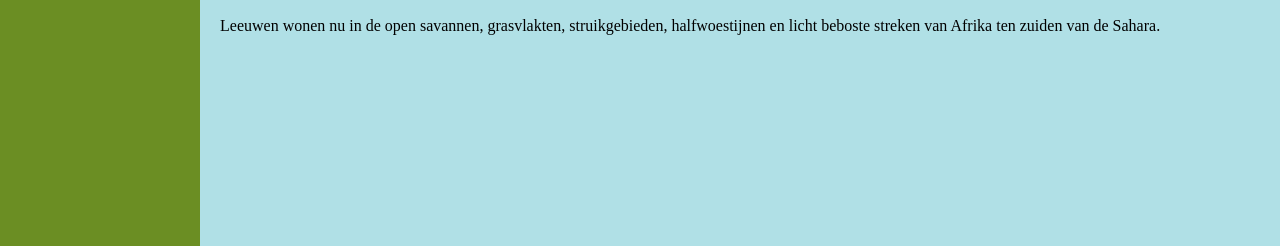
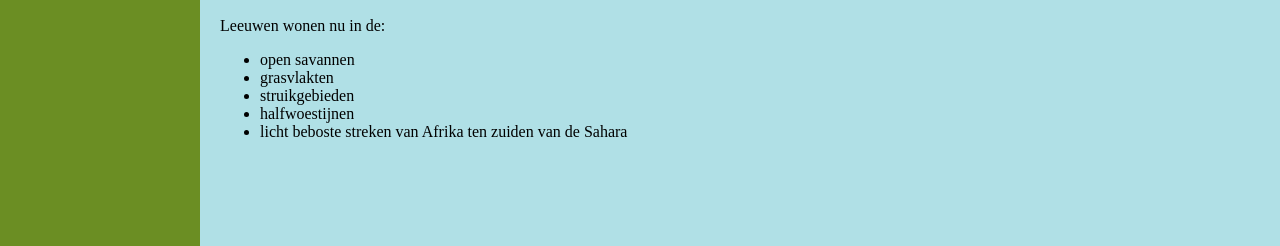
Before and after one commit to GijsFR/GijsFR.github.io, a plain HTML site: page Tabel1.html in a window 1280 px wide. Shown: the part 554-800 px from the top of the page. Drawn offline with Linux system fonts and the light colour scheme.

Commit message:
Update Tabel1.html

```diff
--- a/Tabel1.html
+++ b/Tabel1.html
@@ -72,7 +72,14 @@ body {
 <p> Nog een extra afbeelding erbij: </p>
 <img src="https://upload.wikimedia.org/wikipedia/commons/thumb/7/7d/Lion_distribution.png/250px-Lion_distribution.png"width="400" height="300">
 <p>
-Leeuwen wonen nu  in de open savannen, grasvlakten, struikgebieden, halfwoestijnen en licht beboste streken van Afrika ten zuiden van de Sahara.
+Leeuwen wonen nu  in de:
+<ul>
+<li> open savannen </li>
+<li> grasvlakten </li>
+<li> struikgebieden </li>
+<li> halfwoestijnen  </li>
+<li> licht beboste streken van Afrika ten zuiden van de Sahara </li>
+</ul>
 </p>
 
 </center>
```
